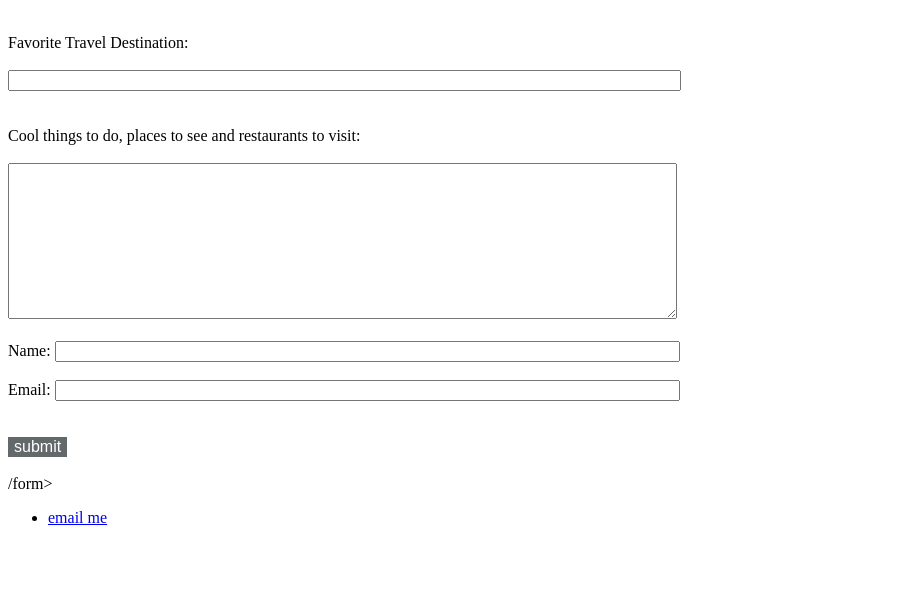
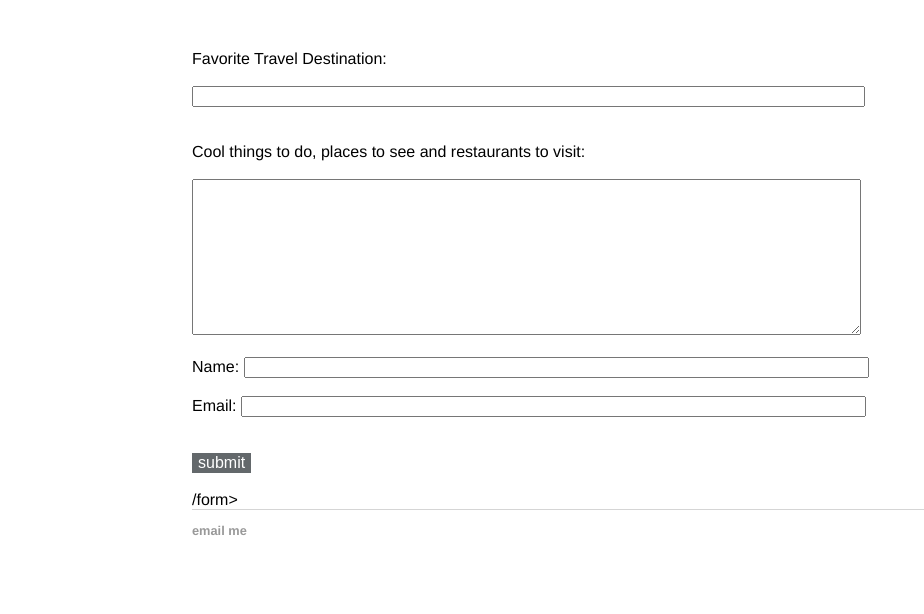
Before and after one commit to alfonsopacino/alfonsopacino.github.io, a plain HTML site: page index.html in a window 1280 px wide. Shown: the part 186-800 px from the top of the page, without its empty margins (0-924 px from the left). Drawn offline with Linux system fonts and the light colour scheme.

Commit message:
Update index.html

```diff
--- a/index.html
+++ b/index.html
@@ -3,7 +3,7 @@
 <head>
         <title>Travel Destinations</title>
         <!--Placeholder for Segment Snippet -->
-        <!--Placeholder for index.css link -->
+        <link rel="stylesheet" href="/index.css">
 </head>
 <body>
 <nav>
```
